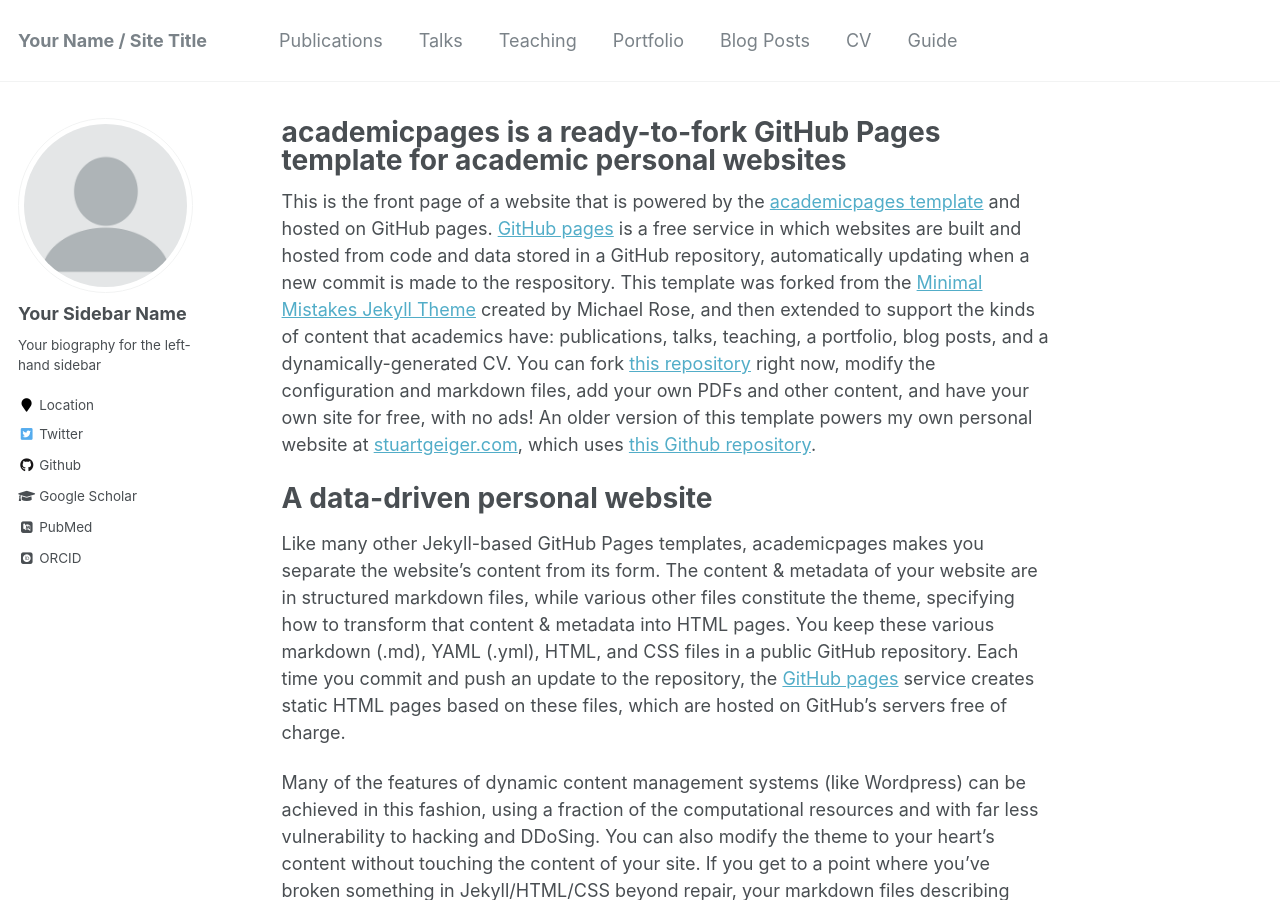
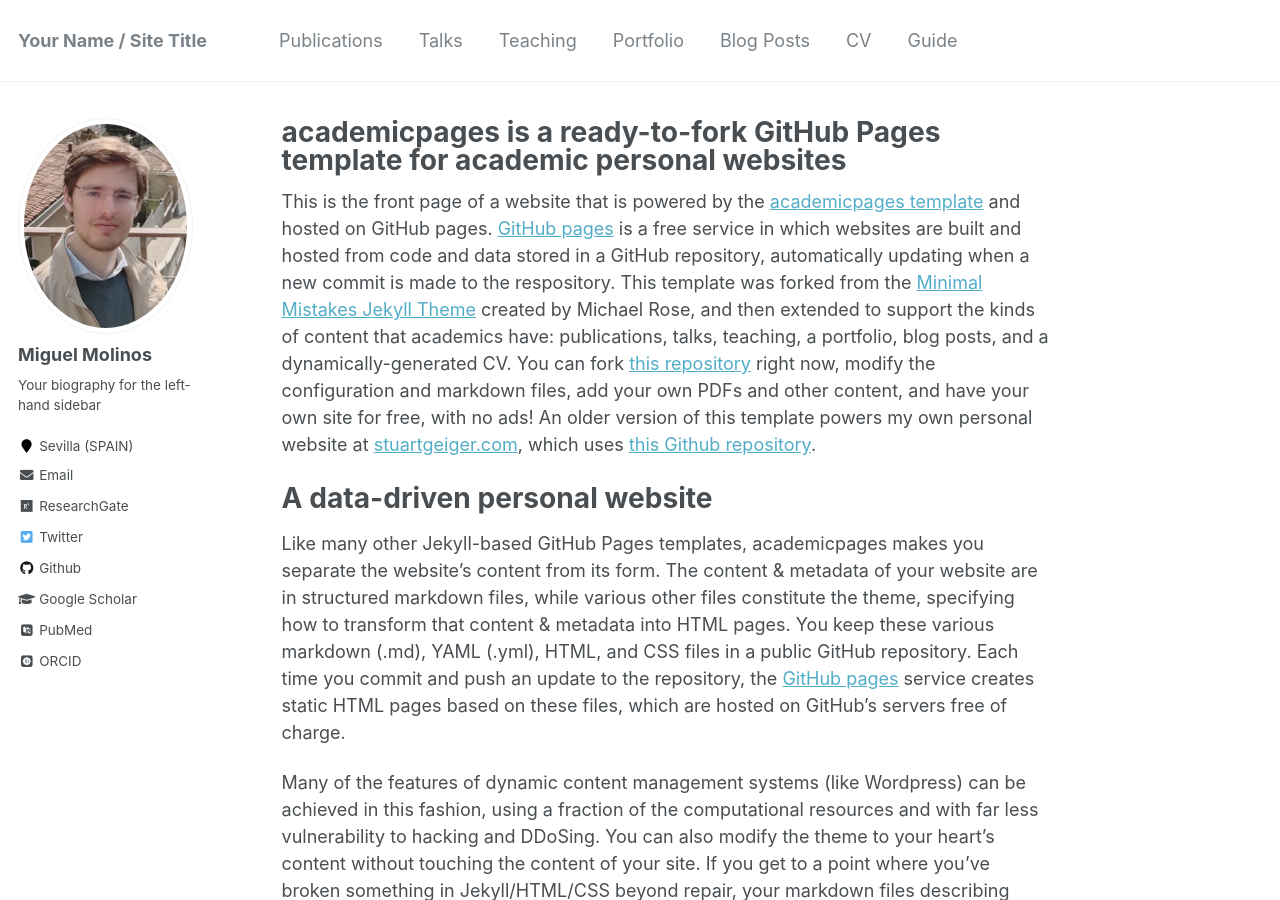
Before and after one commit to migmolper/migmolper.github.io, a Jekyll site: the page built from _pages/about.md, in a window 1280 px wide and 900 px high. Built offline with Jekyll 4.4.1, drawn with Linux system fonts in a browser that asks for light colours; some web fonts are replaced.

Commit message:
Add personal data

```diff
--- a/_config.yml
+++ b/_config.yml
@@ -80,15 +80,15 @@ analytics:
 
 # Site Author
 author:
-  name             : "Your Sidebar Name"
-  avatar           : "profile.png"
+  name             : "Miguel Molinos"
+  avatar           : "bio-photo.jpg"
   bio              : "Your biography for the left-hand sidebar"
-  location         : "Location"
+  location         : "Sevilla (SPAIN)"
   employer         :
   pubmed           : "https://www.ncbi.nlm.nih.gov/pubmed/?term=john+snow"
   googlescholar    : "http://yourfullgooglescholarurl.com"
-  email            :
-  researchgate     :  # example: "https://www.researchgate.net/profile/yourprofile"
+  email            : "m.molinos@outlook.es"
+  researchgate     : "https://www.researchgate.net/profile/Miguel-Molinos-Perez"
   uri              :
   bitbucket        :
   codepen          :
@@ -96,20 +96,20 @@ author:
   flickr           :
   facebook         :
   foursquare       :
-  github           : "academicpages"
+  github           : "https://github.com/migmolper"
   google_plus      :
   keybase          :
   instagram        :
   impactstory      : #"https://profiles.impactstory.org/u/xxxx-xxxx-xxxx-xxxx"
   lastfm           :
   linkedin         :
-  orcid            : "http://orcid.org/yourorcidurl"
+  orcid            : " https://orcid.org/0000-0002-5073-4796"
   pinterest        :
   soundcloud       :
   stackoverflow    : # http://stackoverflow.com/users/123456/username
   steam            :
   tumblr           :
-  twitter          : "replacethistwitterhandle"
+  twitter          : "https://twitter.com/migmolper"
   vine             :
   weibo            :
   xing             :
```
